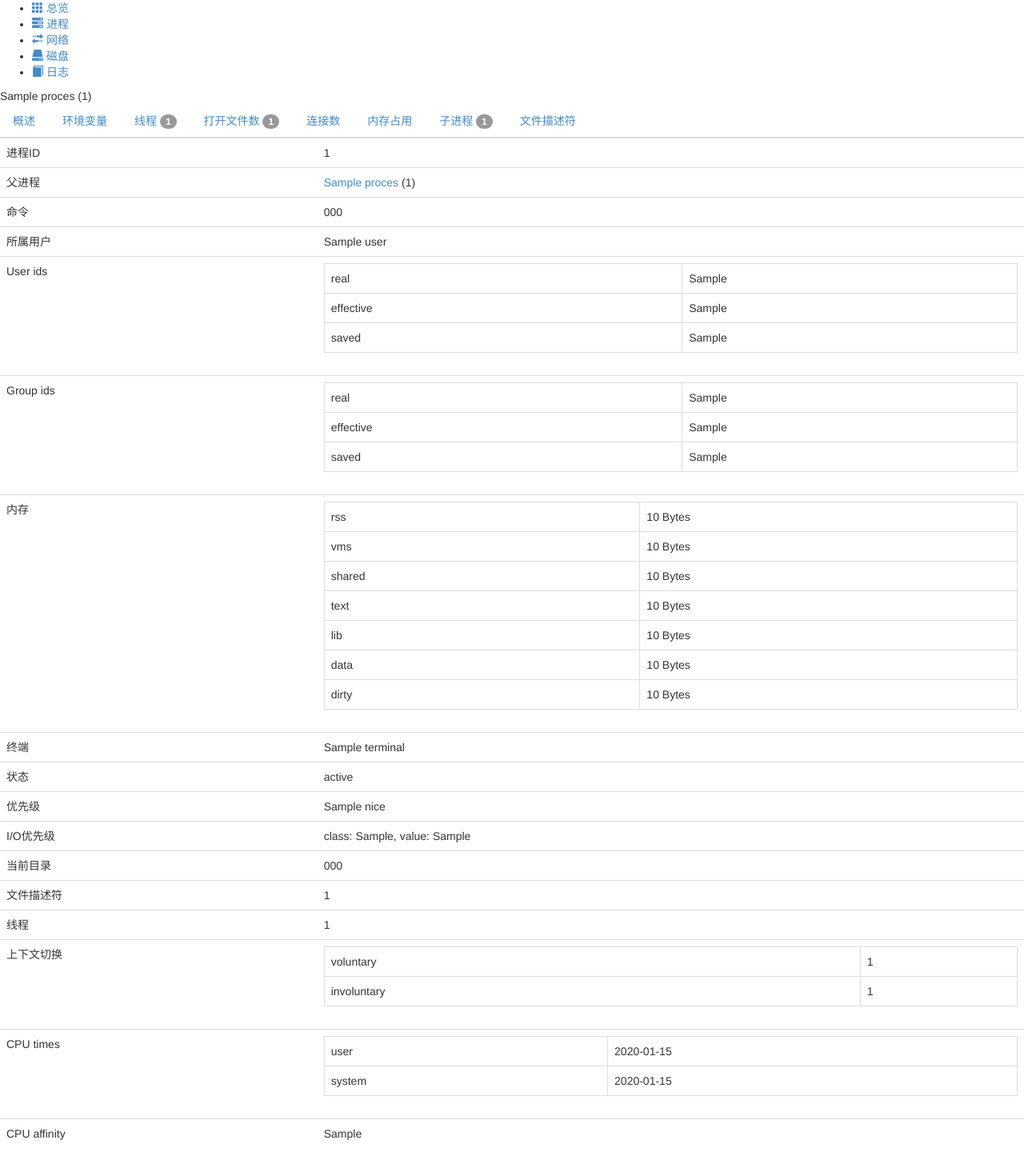
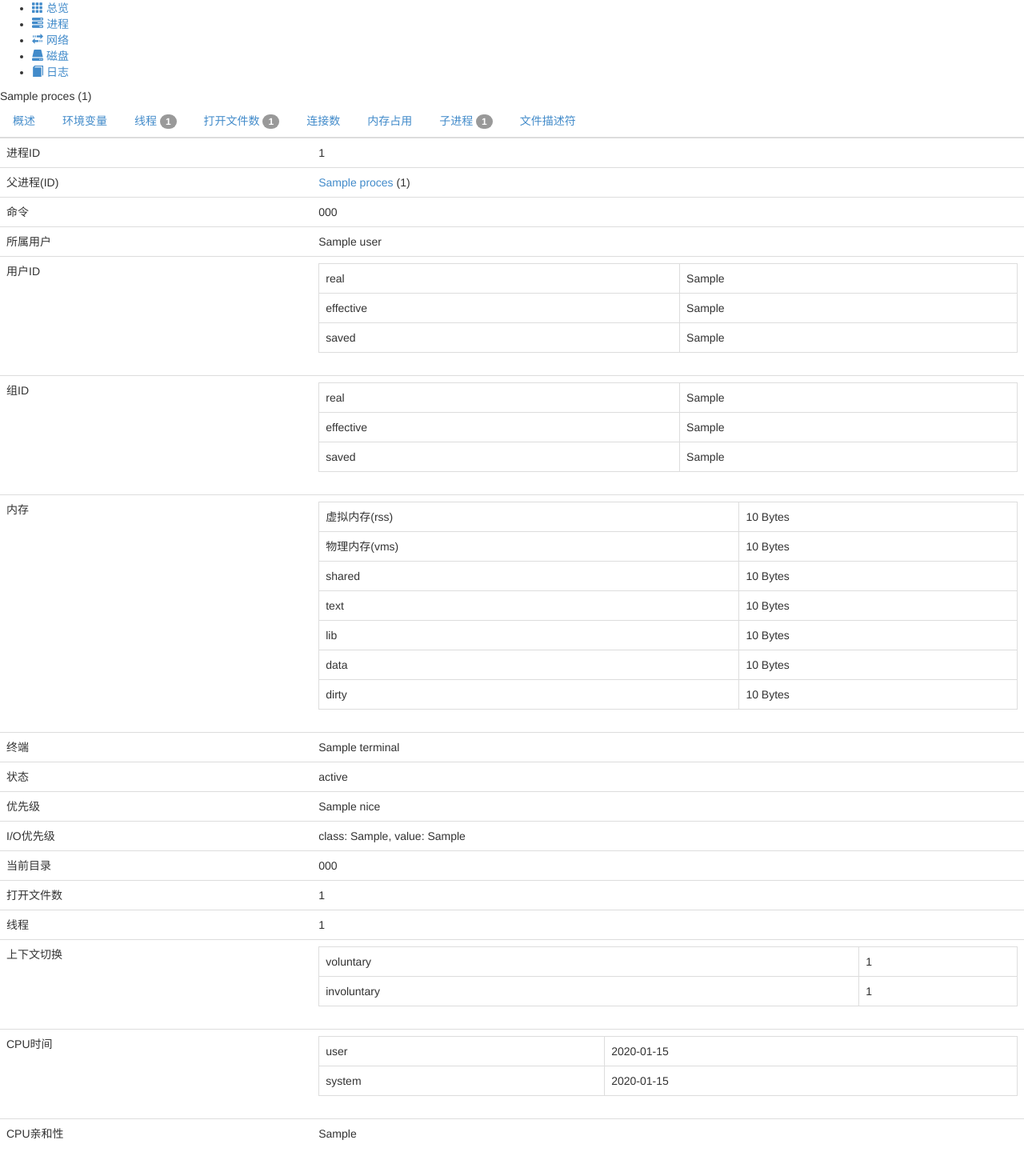
Before and after one commit to wenguonideshou/psdash_HTTPBasicAuth, a Python web app: template templates/process/overview.html in a window 1280 px wide. Shown: the part 94-1549 px from the top of the page at 80% size. Run offline with Jinja, Linux system fonts and the light colour scheme; the template is opened without the code that fills it: most values are stand-ins (such as "Sample title", 1, 10 or a date in 2020); some web fonts are replaced.

Commit message:
修正模板

```diff
--- a/templates/process/overview.html
+++ b/templates/process/overview.html
@@ -7,7 +7,7 @@
         </tr>
         {% if process.parent_name %}
         <tr>
-            <td>父进程</td>
+            <td>父进程(ID)</td>
             <td><a href="{{ url_for(".process", pid=process.ppid) }}">{{ process.parent_name }}</a> ({{ process.ppid }})</td>
         </tr>
         {% endif %}
@@ -22,7 +22,7 @@
             <td>{{ process.user or "-"}}</td>
         </tr>
         <tr>
-            <td>User ids</td>
+            <td>用户ID</td>
             <td>
                 <table class="table table-bordered">
                     <tr>
@@ -41,7 +41,7 @@
             </td>
         </tr>
         <tr>
-            <td>Group ids</td>
+            <td>组ID</td>
             <td>
                 <table class="table table-bordered">
                     <tr>
@@ -65,11 +65,11 @@
             <td>
                 <table class="table table-bordered">
                     <tr>
-                        <td>rss</td>
+                        <td>虚拟内存(rss)</td>
                         <td>{{ process.mem_rss|filesizeformat }}</td>
                     </tr>
                     <tr>
-                        <td>vms</td>
+                        <td>物理内存(vms)</td>
                         <td>{{ process.mem_vms|filesizeformat }}</td>
                     </tr>
                     <tr>
@@ -116,7 +116,7 @@
             <td>{{ process.cwd.decode("utf-8") }}</td>
         </tr>
         <tr>
-            <td>文件描述符</td>
+            <td>打开文件数</td>
             <td>{{ process.num_files }}</td>
         </tr>
         <tr>
@@ -139,7 +139,7 @@
             </td>
         </tr>
         <tr>
-            <td>CPU times</td>
+            <td>CPU时间</td>
             <td>
                 <table class="table table-bordered">
                     <tr>
@@ -154,7 +154,7 @@
             </td>
         </tr>
         <tr>
-            <td>CPU affinity</td>
+            <td>CPU亲和性</td>
             <td>{{ process.cpu_affinity|join(", ") }}</td>
         </tr>
     </table>
```
